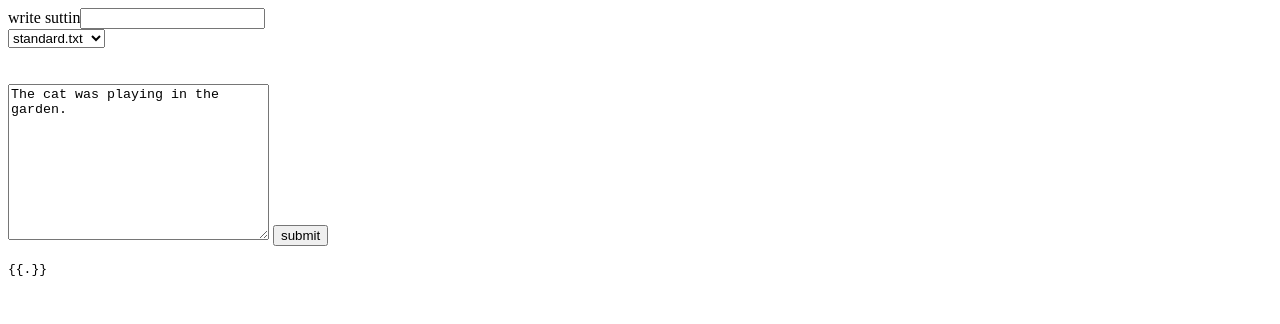
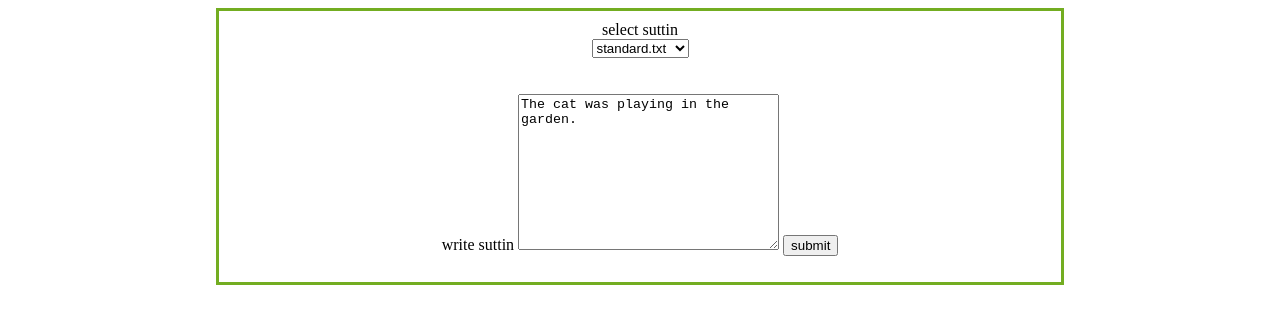
Before and after one commit to T-Sacko/ascii-art-web, a plain HTML site: page index.html in a window 1280 px wide. Drawn offline with Linux system fonts and the light colour scheme.

Commit message:
asciiweb

```diff
--- a/index.html
+++ b/index.html
@@ -1,6 +1,16 @@
 
 <html>
     <head>
+        <style>
+
+            .center {
+            text-align: center;
+              margin: auto;
+              width: 65%;
+              border: 3px solid #73AD21;
+              padding: 10px;
+            }
+            </style>
 
         <meta charset="UTF-8">
         <meta charset="UTF-8">
@@ -9,9 +19,9 @@
     <title>asciiiweb</title>
     </head>
     <body>
-        <div>
+        <div class="center">
         <form action="/ascii" method="post">
-        <label>write suttin</label><input name="name" type="text" value=""/><br>
+        <label>select suttin</label><br>
         <select id="fonts" name="fonts">
             <option value="standard.txt">standard.txt</option>
             <option value="thinkertoy.txt">thinkertoy.txt</option>
@@ -19,13 +29,11 @@
 
           </select>
         <br><br><br>
-
+        <label>write suttin</label>
         <textarea name="message" rows="10" cols="30">The cat was playing in the garden.</textarea>
         <input type="submit" value="submit">
         </form>
         </div>
-        <div>
-            <pre>{{.}}</pre>
-        </div>
+
     </body>
 </html>
```
Also changed, not shown: 1 other file.
